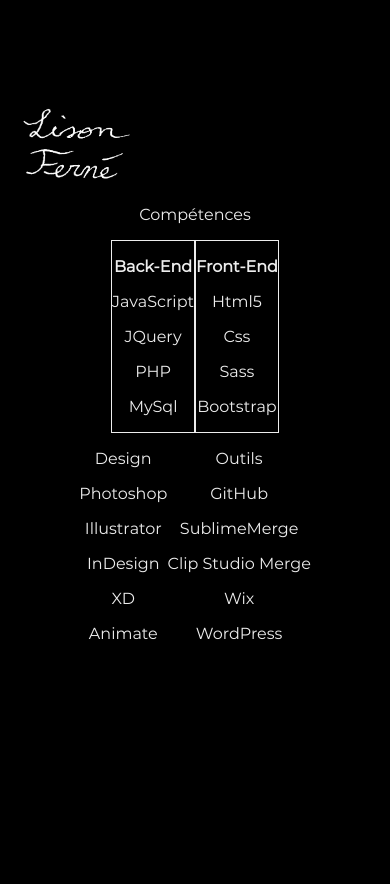
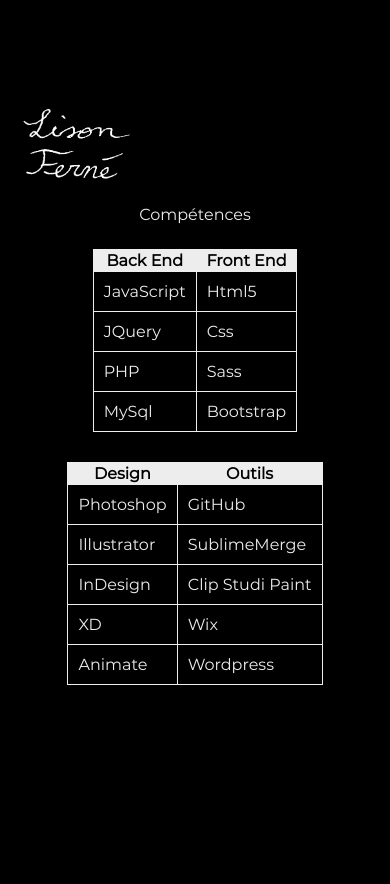
Before and after one commit to Lison-creator/portfolio_lison_ferne, a PHP site: page / in a window 390 px wide. Shown: the part 794-1678 px from the top of the page. Run offline with PHP 8.4, Linux system fonts and the light colour scheme; style sheets or scripts are compiled from the project's sources; some libraries are stand-ins or nearby versions.

Commit message:
responsive table

```diff
--- a/public/css/responsive.css
+++ b/public/css/responsive.css
@@ -86,18 +86,37 @@
        object-fit: contain;
     width: 30vw;
   }
+  #responsive #webDevResponsive #competencesResponsive {
+    /*
+    .justify-center {
+        display: flex;
+        justify-content: center;
+    }
+    .titreCompetencesResponsive{
+        font-weight: bold;
+    }
+    .blocCompetencesResponsive{
+        border: 1px var(--blanc) solid;
+    } */
+  }
+  #responsive #webDevResponsive #competencesResponsive table, #responsive #webDevResponsive #competencesResponsive th, #responsive #webDevResponsive #competencesResponsive td {
+    border: 1px solid var(--blanc);
+    border-collapse: collapse;
+  }
+  #responsive #webDevResponsive #competencesResponsive table {
+    margin: auto;
+    margin-top: 25px;
+    margin-bottom: 30px;
+  }
+  #responsive #webDevResponsive #competencesResponsive table th {
+    color: var(--noir);
+    background-color: var(--blanc);
+  }
+  #responsive #webDevResponsive #competencesResponsive table td {
+    padding: 10px;
+  }
   #responsive #webDevResponsive #competencesResponsive p {
     text-align: center;
-  }
-  #responsive #webDevResponsive #competencesResponsive .justify-center {
-    display: flex;
-    justify-content: center;
-  }
-  #responsive #webDevResponsive #competencesResponsive .titreCompetencesResponsive {
-    font-weight: bold;
-  }
-  #responsive #webDevResponsive #competencesResponsive .blocCompetencesResponsive {
-    border: 1px var(--blanc) solid;
   }
   #responsive #artResponsive {
     height: 100vh;
--- a/public/css/responsive.scss
+++ b/public/css/responsive.scss
@@ -88,9 +88,26 @@
                 }
             }
             #competencesResponsive {
+
+                table, th, td {
+                    border:1px solid var(--blanc);
+                    border-collapse: collapse;
+                  }
+                  table{
+                      margin:auto;
+                      margin-top: 25px;
+                      margin-bottom: 30px;
+                      th{
+                        color: var(--noir);
+                        background-color: var(--blanc);
+                      }
+                      td{
+                        padding: 10px;
+                      }
+                  }
                 p{
                     text-align: center;
-                }
+                }/*
                 .justify-center {
                     display: flex;
                     justify-content: center;
@@ -100,7 +117,7 @@
                 }
                 .blocCompetencesResponsive{
                     border: 1px var(--blanc) solid;
-                }
+                } */
             }
         }
         #artResponsive {
--- a/view/page/portfolio.php
+++ b/view/page/portfolio.php
@@ -104,44 +104,61 @@ Section 4: #Developpement Web
         </div>
         <div id="competencesResponsive">
             <p>Compétences</p>
-            <div>
-                <div class="justify-center">
-                    <div class="blocCompetencesResponsive">
-                        <p class="titreCompetencesResponsive">Back-End</p>
-                        <p>JavaScript</p>
-                        <p>JQuery</p>
-                        <p>PHP</p>
-                        <p>MySql</p>
-                    </div>
-                    <div class="blocCompetencesResponsive">
-                        <p class="titreCompetencesResponsive">Front-End</p>
-                        <p>Html5</p>
-                        <p>Css</p>
-                        <p>Sass</p>
-                        <p>Bootstrap</p>
-                    </div>
-                </div>
-                <div class="justify-center">
-                    <div>
-                        <p>Design</p>
-                        <p>Photoshop</p>
-                        <p>Illustrator</p>
-                        <p>InDesign</p>
-                        <p>XD</p>
-                        <p>Animate</p>
 
-                    </div>
-                    <div>
-                        <p>Outils</p>
-                        <p>GitHub</p>
-                        <p>SublimeMerge</p>
-                        <p>Clip Studio Merge</p>
-                        <p>Wix</p>
-                        <p>WordPress</p>
 
-                    </div>
-                </div>
-            </div>
+            <!-- Table Back-End / Front-End -->
+            <table>
+                <tr>
+                    <th>Back End</th>
+                    <th>Front End</th>
+                </tr>
+                <tr>
+                    <td>JavaScript</td>
+                    <td>Html5</td>
+                </tr>
+                <tr>
+                    <td>JQuery</td>
+                    <td>Css</td>
+                </tr>
+                <tr>
+                    <td>PHP</td>
+                    <td>Sass</td>
+                </tr>
+                <tr>
+                    <td>MySql</td>
+                    <td>Bootstrap</td>
+                </tr>
+
+            </table>
+
+            <!-- Table Design / Outils -->
+            <table>
+                <tr>
+                    <th>Design</th>
+                    <th>Outils</th>
+                </tr>
+                <tr>
+                    <td>Photoshop</td>
+                    <td>GitHub</td>
+                </tr>
+                <tr>
+                    <td>Illustrator</td>
+                    <td>SublimeMerge</td>
+                </tr>
+                <tr>
+                    <td>InDesign</td>
+                    <td>Clip Studi Paint</td>
+                </tr>
+                <tr>
+                    <td>XD</td>
+                    <td>Wix</td>
+                </tr>
+                <tr>
+                    <td>Animate</td>
+                    <td>Wordpress</td>
+                </tr>
+
+            </table>
         </div>
     </div>
     <div id="artResponsive">
```
Also changed, not shown: 1 other file.
